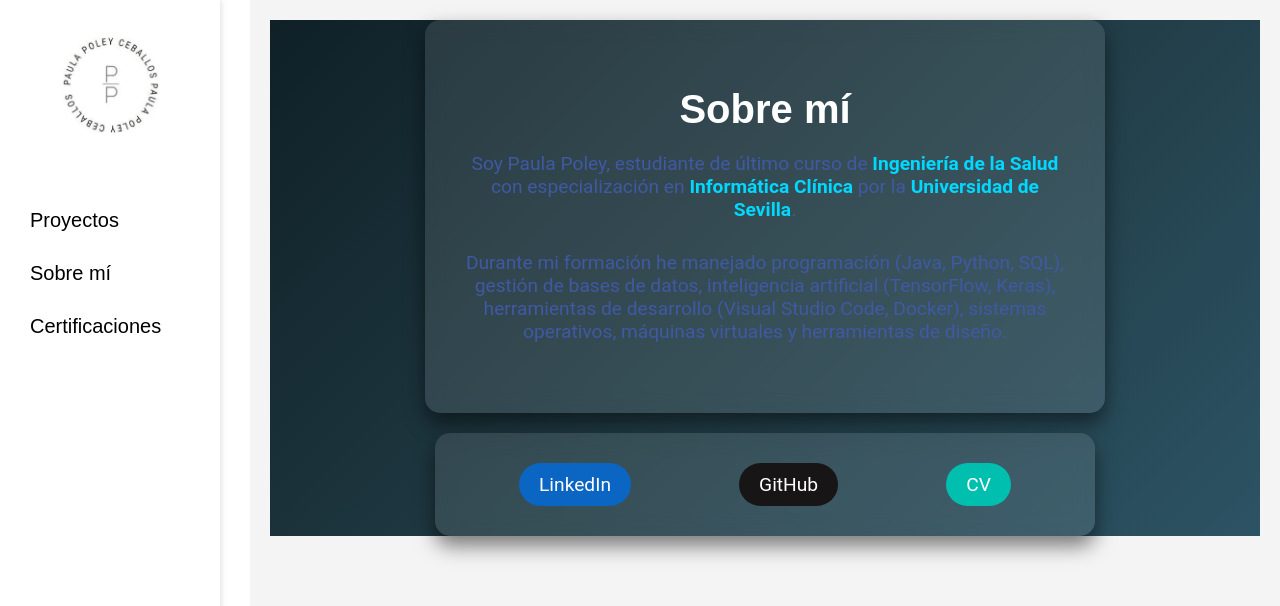
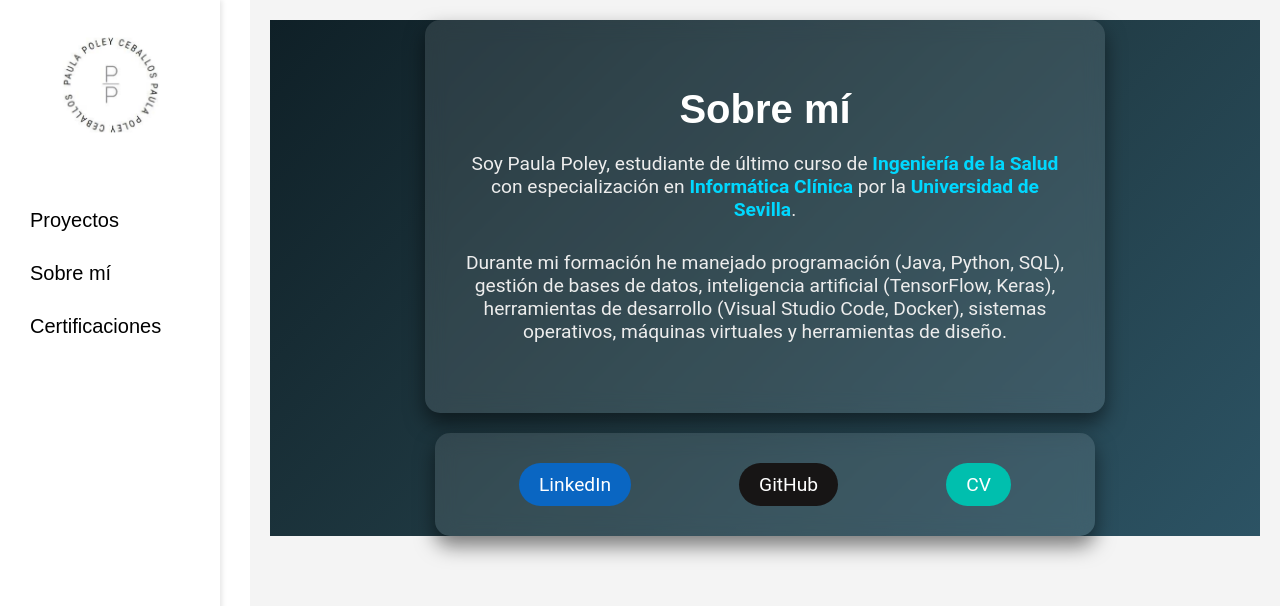
Before and after one commit to paulapoley/portfoliopaulapoley, a React (Create React App) app: page /sobre-mi in a window 1280 px wide. Shown: the top 606 px of the page. Built offline with nearby package versions, Linux system fonts and the light colour scheme.

Commit message:
Update About.css

```diff
--- a/src/pages/About.css
+++ b/src/pages/About.css
@@ -30,7 +30,7 @@
 
 .about-text {
   font-size: 1.2rem;
-  color: linear-gradient(135deg, #0f2027 0%, #203a43 50%, #2c5364 100%);
+  color: #ededed;
   margin-bottom: 30px;
 }
 
```
